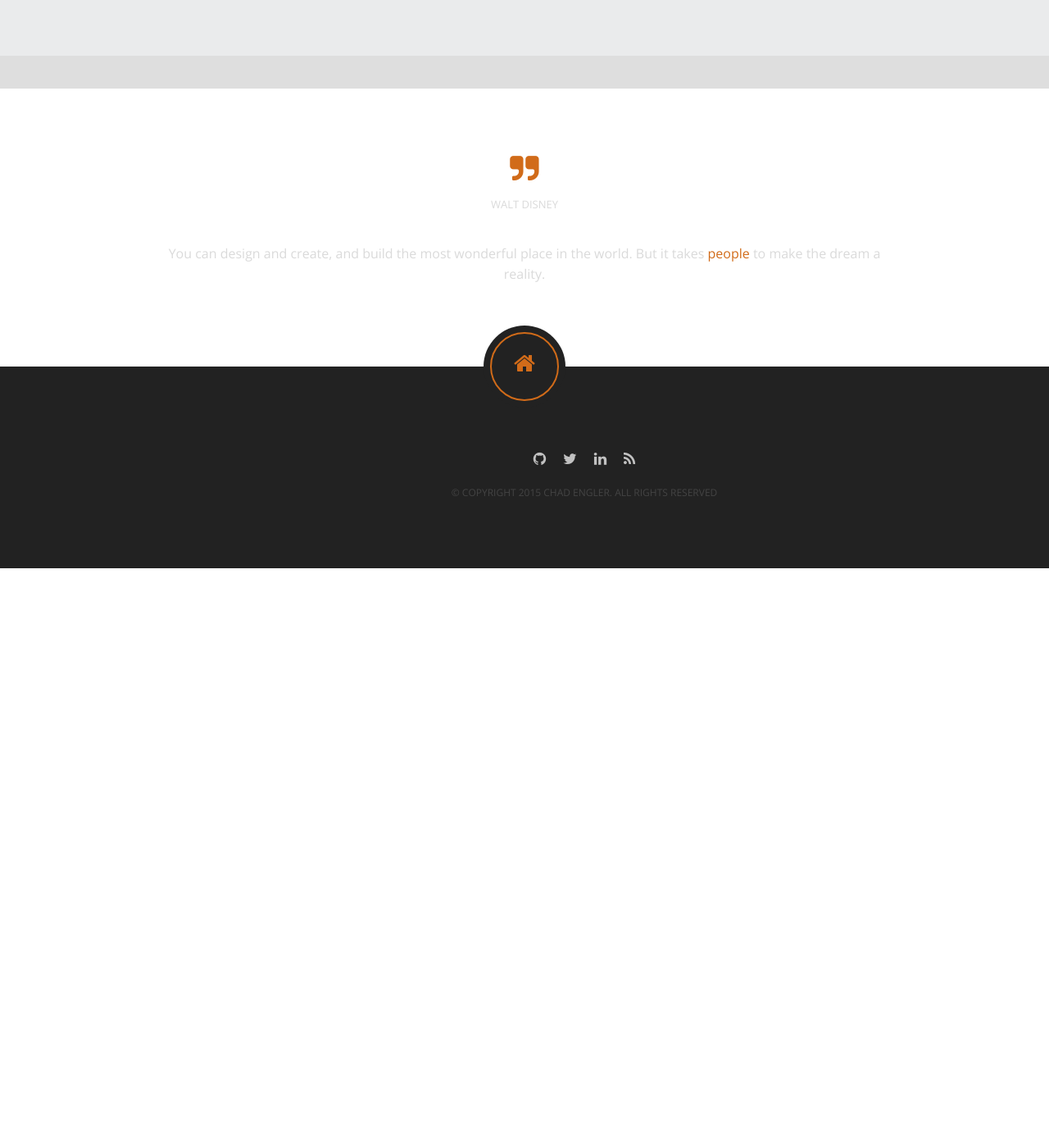
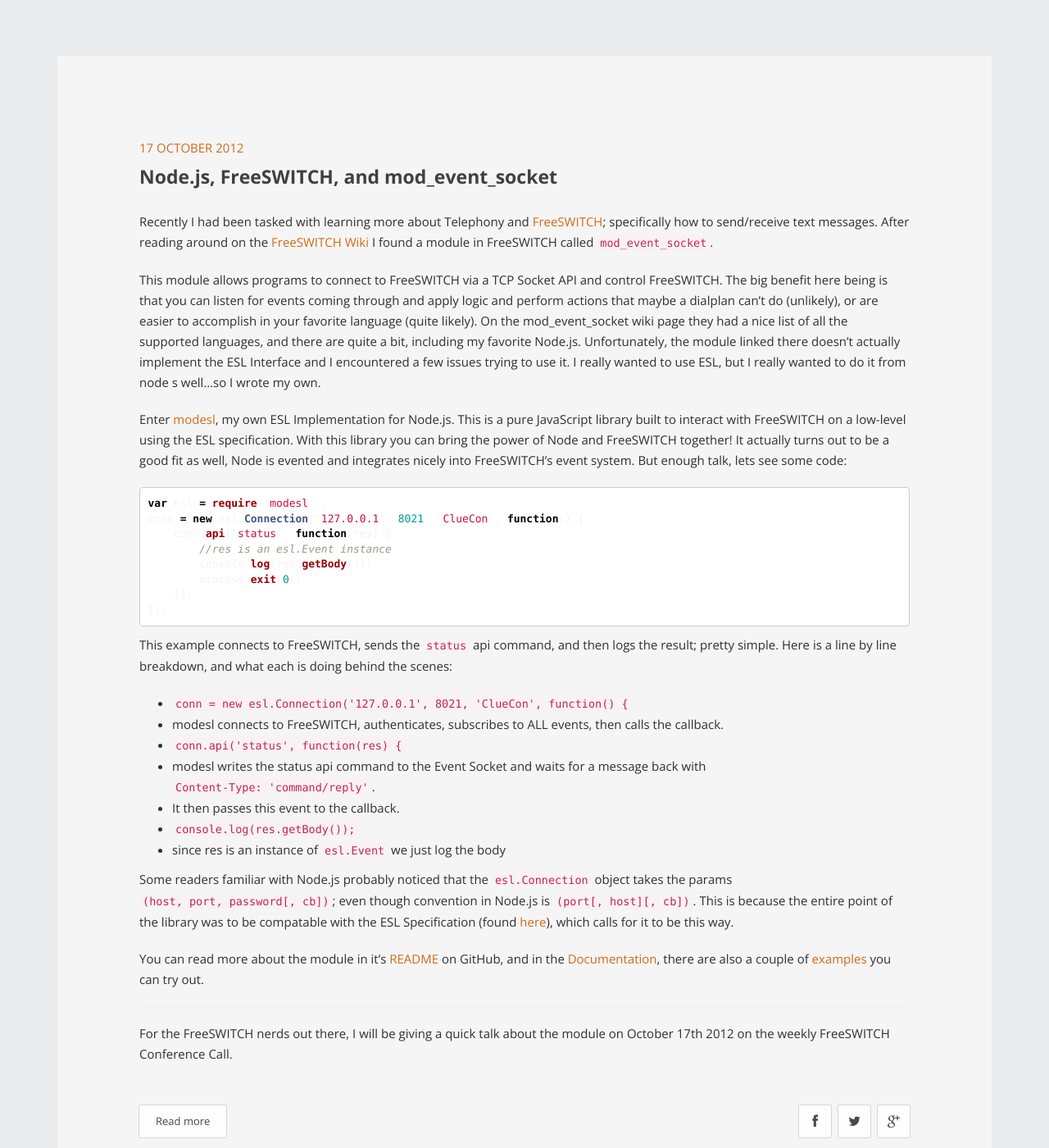
Before and after one commit to englercj/englercj.github.io, a Jekyll site: the page built from index.html, in a window 1280 px wide and 1400 px high, scrolled down 193 px. Shown: the whole window at 82% size. Built offline with Jekyll 4.4.1, drawn with Linux system fonts in a browser that asks for light colours; Markdown is read by kramdown in place of the engine named in the settings; the list of posts is cut into pages by our own code; before the commit the page ends 900 px from its top, so only the background shows below that; some of the changed text lies outside the part shown.

Commit message:
add some posts; fix siteurl

````diff
--- a/_config.yml
+++ b/_config.yml
@@ -8,7 +8,7 @@
 # Page setup
 permalink: pretty
 baseurl: /
-url: //localhost:4000
+url: //englercj.github.io
 encoding: UTF-8
 
 paginate: 5
--- /dev/null
+++ b/_posts/2012-06-27-node-binary-streams.md
@@ -0,0 +1,202 @@
+---
+layout: post_simple
+title:  Node.js Binary HTTP Streams
+date:   2012-06-27 5:59:00
+
+tags:
+- programming
+- node.js
+- javascript
+---
+
+<div class="alert alert-info" role="alert">
+    <strong>Note:</strong> This article is about old versions of both node and express, and it was a dumb way of doing things.
+    It is only here for historical purposes.
+</div>
+
+Recently I implemented a app in Node.js that served statistics data to remote relays. I decided to roll with HTTP to keep it simple.
+Using [expressjs](http://expressjs.com/) I quickly threw up my server, and found that express
+allows you to pass a buffer as the response. Here is something like what I did:
+
+```js
+//includes
+var express = require('express'),
+crypto = require('crypto'),
+app = express.createServer();
+
+//in the real app this area runs many times (~1 /sec)
+var pack = {},
+md5 = crypto.createHash('md5');
+
+pack.data = new Buffer('some binary data', 'binary');
+pack.size = pack.data.length;
+md5.update(pack.data);
+pack.sum = md5.digest('hex');
+
+//The routes to serve the data
+app.get('/ask/:md5', function(req, res) {
+    res.json({
+        need: req.params.md5 != pack.sum,
+        size: pack.data.length,
+        md5: pack.sum
+    });
+});
+
+app.get('/package', function(req, res) {
+     res.send(pack.data);
+});
+```
+
+So basically I would do my calculations, form this package, and serve it. The `'/ask/:md5'` route was for a remote server to ask if it
+needed a new package, if their md5s matched then the package hadn't changed and there is no need to download. However, if they didn't
+match (ie, need was true) then the remote would store the new md5 and size that is expected to get when it finished downloading the
+package using the `'/package'`  route. All of this was pretty simple, but what I
+didn't expect came when I wrote the remote side of this.
+
+Generally when I download something via http in Node.js I do something like the following:
+
+```js
+var http = require('http'),
+url = require('url');
+
+http.get(url.parse('http://myserver.com:9999/package'), function(res) {
+    var data;
+
+    res.on('data', function(chunk) {
+        if(!data) data = chunk;
+        else data += chunk;
+    }).on('end', function() {
+        console.log(data);
+    });
+});
+```
+
+Now this all works well and great when your content is some text like HTML, json, or whatever else. But when this is a
+`Content-Type: application/octet-stream`, which is what express returned for my binary buffer download, you will get
+seriously weird results. Specifically my app would rehash this download to make sure it matched the md5 and size that it
+got before when it hit the ask URL; and they never matched.
+
+Eventually what I found out is that the `chunk` sent to each data event was actually a Buffer instance. Normally the above code works
+fine because the Buffer is converted to a UTF8 string and *then* concatenated. The `+=` operator does not concatenate buffers, but I
+thought it did. After some research I wrote the following to track the chunk buffers and then concatenate them together into one buffer
+after the stream ended:
+
+```js
+var http = require('http'),
+url = require('url');
+
+http.get(url.parse('http://myserver.com:9999/package'), function(res) {
+    var data = [];
+
+    res.on('data', function(chunk) {
+        data.push(chunk);
+    }).on('end', function() {
+        //at this point data is an array of Buffers
+        //so we take each octet in each of the buffers
+        //and combine them into one big octet array to pass to a
+        //new buffer instance constructor
+        var buffer = new Buffer(data.reduce(function(prev, current) {
+            return prev.concat(Array.prototype.slice.call(current));
+        }, []);
+        console.log(buffer.toString('base64'));
+    });
+});
+```
+
+Now if I did my md5 and size checks on the new buffer I created in the end event, they all matched up perfectly.
+
+-----
+
+**Edit 10/11/2012**
+
+Recently I have noticed that my previous solution of having 2 requests (1 to ask, the other to download) causes a race condition.
+Since the code generating the package runs every second, it is not uncommon for the package to change between requests. This causes
+the receiving node to think the package is corrupt, when really it is just out of date. I have fixed the issue by combining the process
+into a single request, where the md5 is passed via headers:
+
+```js
+//includes
+var express = require('express'),
+crypto = require('crypto'),
+app = express.createServer();
+
+//in the real app this area runs many times (~1 /sec)
+var pack = {},
+md5 = crypto.createHash('md5');
+
+pack.data = new Buffer('some binary data', 'binary');
+pack.size = pack.data.length;
+md5.update(pack.data);
+pack.sum = md5.digest('hex');
+
+//The route to serve the data
+app.get('/package/:md5', function(req, res) {
+    if(pack.sum != req.params.md5) {
+        res.header('x-package-md5', pack.sum);
+        res.send(pack.data); //200 OK
+    } else {
+        res.send(); //204 No Response
+    }
+});
+```
+
+```js
+var http = require('http'),
+url = require('url'),
+lastMd5 = 0;
+
+http.get(url.parse('http://myserver.com:9999/package/' + lastMd5), function(res) {
+    if(res.statusCode === 204) return;
+
+    lastMd5 = res.headers['x-package-md5'];
+
+    var data = [];
+
+    res.on('data', function(chunk) {
+        data.push(chunk);
+    }).on('end', function() {
+        //at this point data is an array of Buffers
+        //so we take each octet in each of the buffers
+        //and combine them into one big octet array to pass to a
+        //new buffer instance constructor
+        var buffer = new Buffer(data.reduce(function(prev, current) {
+            return prev.concat(Array.prototype.slice.call(current));
+        }, []);
+        console.log(buffer.toString('base64'));
+    });
+});
+```
+
+With this code, the request just returns 204 with an empty response if no package is needed. Otherwise you get a 200, with the full package, and the new MD5 and a header.
+
+-----
+
+**Edit 10/17/2012**
+
+Here is an even better way to concat the client buffers:
+
+```js
+var http = require('http'),
+url = require('url'),
+lastMd5 = 0;
+
+http.get(url.parse('http://myserver.com:9999/package/' + lastMd5), function(res) {
+    if(res.statusCode === 204) return;
+
+    lastMd5 = res.headers['x-package-md5'];
+
+    var data = [];
+
+    res.on('data', function(chunk) {
+        data.push(chunk);
+    }).on('end', function() {
+        //at this point data is an array of Buffers
+        //so Buffer.concat() can make us a new Buffer
+        //of all of them together
+        var buffer = Buffer.concat(data);
+        console.log(buffer.toString('base64'));
+    });
+});
+```
+
+You can also create a single buffer using `Content-Length` as the size, then copy each chunk into the buffer on each data event.
--- /dev/null
+++ b/_posts/2012-10-14-node-fsw-mod_event_socket.md
@@ -0,0 +1,60 @@
+---
+layout: post_simple
+title:  Node.js, FreeSWITCH, and mod_event_socket
+date:   2012-10-17 17:17:00
+
+tags:
+- programming
+- node.js
+- javascript
+---
+
+Recently I had been tasked with learning more about Telephony and [FreeSWITCH](http://freeswitch.org/);
+specifically how to send/receive text messages. After reading around on the
+[FreeSWITCH Wiki](http://wiki.freeswitch.org/wiki/Main_Page) I found a module in FreeSWITCH called `mod_event_socket`.
+
+This module allows programs to connect to FreeSWITCH via a TCP Socket API and control FreeSWITCH. The big
+benefit here being is that you can listen for events coming through and apply logic and perform actions that
+maybe a dialplan can't do (unlikely), or are easier to accomplish in your favorite language (quite likely).
+On the mod_event_socket wiki page they had a nice list of all the supported languages, and there are quite a bit,
+including my favorite Node.js. Unfortunately, the module linked there doesn't actually implement the ESL Interface
+and I encountered a few issues trying to use it. I really wanted to use ESL, but I really wanted to do it from node
+s well...so I wrote my own.
+
+Enter [modesl](https://github.com/englercj/node-esl), my own ESL Implementation for Node.js. This is a pure JavaScript
+library built to interact with FreeSWITCH on a low-level using the ESL specification. With this library you can bring
+the power of Node and FreeSWITCH together! It actually turns out to be a good fit as well, Node is evented and integrates
+nicely into FreeSWITCH's event system. But enough talk, lets see some code:
+
+```js
+var esl = require('modesl'),
+conn = new esl.Connection('127.0.0.1', 8021, 'ClueCon', function() {
+    conn.api('status', function(res) {
+        //res is an esl.Event instance
+        console.log(res.getBody());
+        process.exit(0);
+    });
+});
+```
+
+This example connects to FreeSWITCH, sends the `status` api command, and then logs the result; pretty simple. Here is a
+line by line breakdown, and what each is doing behind the scenes:
+
+- `conn = new esl.Connection('127.0.0.1', 8021, 'ClueCon', function() {`
+ * modesl connects to FreeSWITCH, authenticates, subscribes to ALL events, then calls the callback.
+- `conn.api('status', function(res) {`
+ * modesl writes the status api command to the Event Socket and waits for a message back with `Content-Type: 'command/reply'`.
+ * It then passes this event to the callback.
+- `console.log(res.getBody());`
+ * since res is an instance of `esl.Event` we just log the body
+
+Some readers familiar with Node.js probably noticed that the `esl.Connection` object takes the params `(host, port, password[, cb])`;
+even though convention in Node.js is `(port[, host][, cb])`. This is because the entire point of the library was to be compatable with
+the ESL Specification (found [here](http://wiki.freeswitch.org/wiki/Event_Socket_Library#ESLconnection_Object)), which calls for it to be this way.
+
+You can read more about the module in it's [README](https://github.com/englercj/node-esl#readme) on GitHub, and in the
+[Documentation](https://github.com/englercj/node-esl/wiki), there are also a couple of [examples](https://github.com/englercj/node-esl/tree/master/examples) you can try out.
+
+-----
+
+For the FreeSWITCH nerds out there, I will be giving a quick talk about the module on October 17th 2012 on the weekly FreeSWITCH Conference Call.
````
